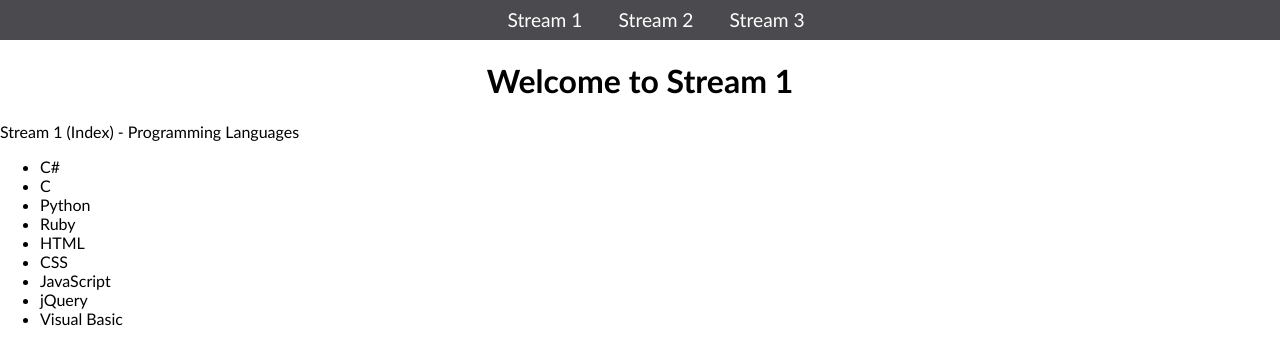
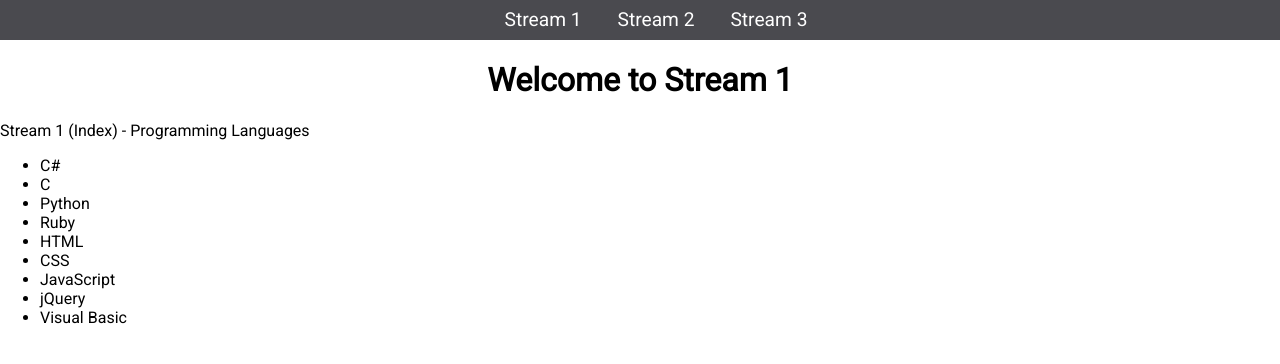
Before and after one commit to derektypist/navigation-non-bs, a plain HTML site: page index.html in a window 1280 px wide. Drawn offline with Linux system fonts and the light colour scheme.

Commit message:
Imported Font Roboto to Style Sheet

```diff
--- a/css/style.css
+++ b/css/style.css
@@ -1,8 +1,16 @@
+/* Import Fonts */
+
+@import url('https://fonts.googleapis.com/css?family=Roboto');
+
+/* Body */
+
 body {
   margin: 0;
   padding: 0;
-  font-family: "Calibri", Arial, Verdana, sans-serif;
+  font-family: "Roboto", Arial, Verdana, sans-serif;
 }
+
+/* Navigation */
 
 nav ul {
   list-style: none;
@@ -36,9 +44,13 @@ nav a:active {
   color: #e67e22;
 }
 
+/* Heading H1 */
+
 h1 {
   text-align: center;
 }
+
+/* Links */
 
 a {
   text-decoration: none;
```
